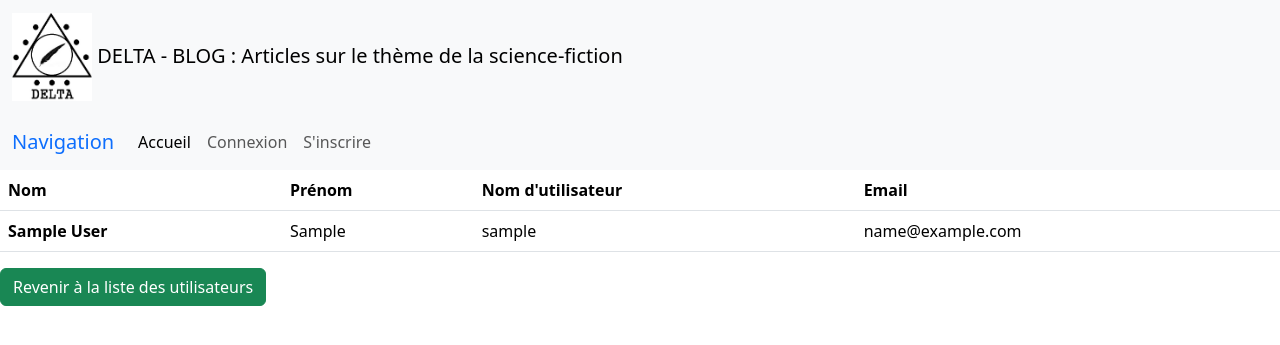
After one commit to Ecole89-B3-2023-2024/php_blog_jeremy, a PHP site: page /user_unique.php?id=1 in a window 1280 px wide. The commit adds this page. Shown: the top 345 px of the page. Run offline with PHP 8.4, Linux system fonts and the light colour scheme; tables that the repository leaves empty hold one stand-in row (values such as "Sample post").

Commit message:
second commit

```diff
--- a/partials/header.php
+++ b/partials/header.php
@@ -50,6 +50,9 @@ if( isset( $_SESSION['login'] ) ){
                 <li class="nav-item">
                 <a class="nav-link" href="#">Mon profil</a>
                 </li>
+                <li class="nav-item">
+                <a class="nav-link" href="/php_blog_jeremy/list_users.php">Liste des utilisateurs</a>
+                </li>
                 <li class="nav-item dropdown">
                 <a class="nav-link dropdown-toggle" href="#" role="button" data-bs-toggle="dropdown" aria-expanded="false">
                     Articles
--- /dev/null
+++ b/user_unique.php
@@ -0,0 +1,42 @@
+<?php
+
+require 'inc/db.php';
+
+$query = $pdo->prepare('SELECT * FROM user WHERE id = :id');
+$query->execute([
+    'id' => $_GET["id"],
+]);
+
+$user = $query->fetch(PDO::FETCH_OBJ);
+
+?>
+
+
+<?php require 'partials/header.php' ?>
+<!-- Content -->
+<main>
+    <table class="table">
+    <thead>
+        <tr>
+        <th scope="col">Nom</th>
+        <th scope="col">Prénom</th>
+        <th scope="col">Nom d'utilisateur</th>
+        <th scope="col">Email</th>
+        </tr>
+    </thead>
+    <tbody>
+        <tr>
+        <th scope="row"><?= $user->name ?></th>
+        <td><?= $user->first_name ?></td>
+        <td><?= $user->login ?></td>
+        <td><?= $user->email ?></td>
+        </tr>
+    </tbody>
+    </table>
+
+    <a href="/php_blog_jeremy/list_users.php">
+        <button class="btn btn-success">Revenir à la liste des utilisateurs</button>
+    </a>
+</main>
+<!-- ------- -->
+<?php require 'partials/footer.php' ?>
```
Also changed, not shown: list_users.php (added, +37 -0 lines).
